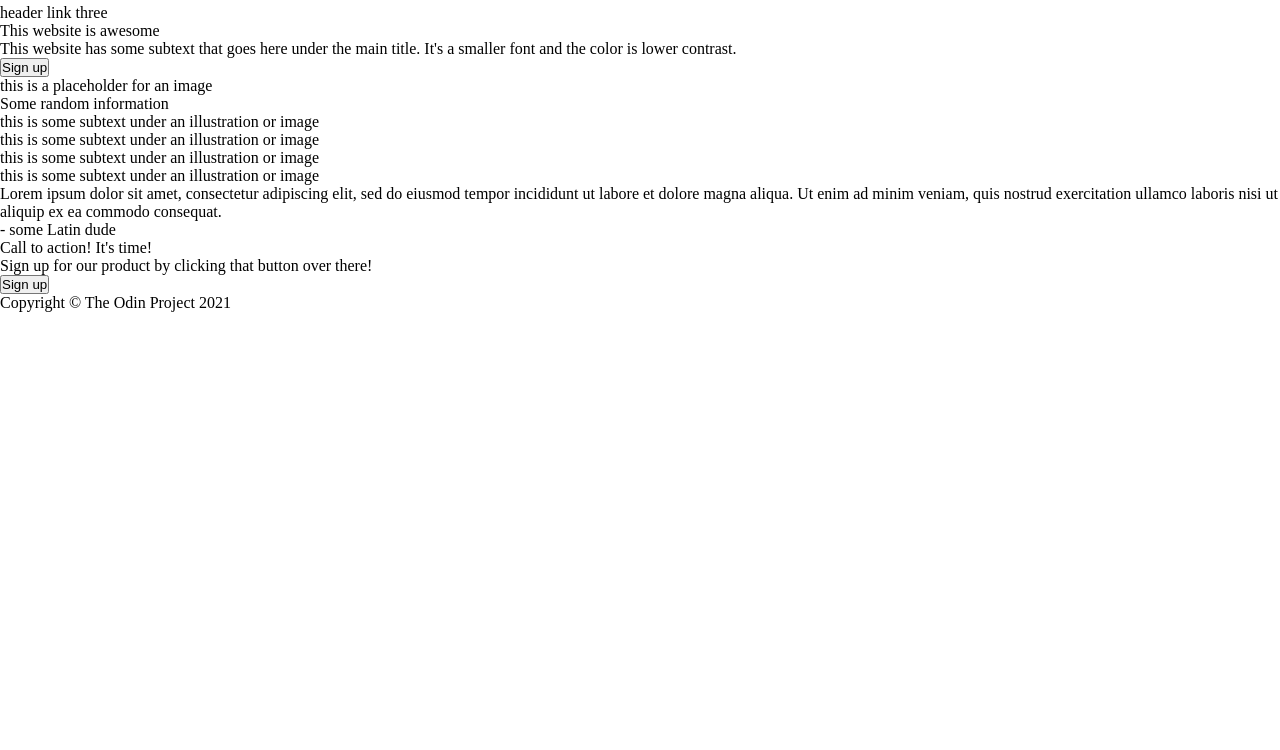
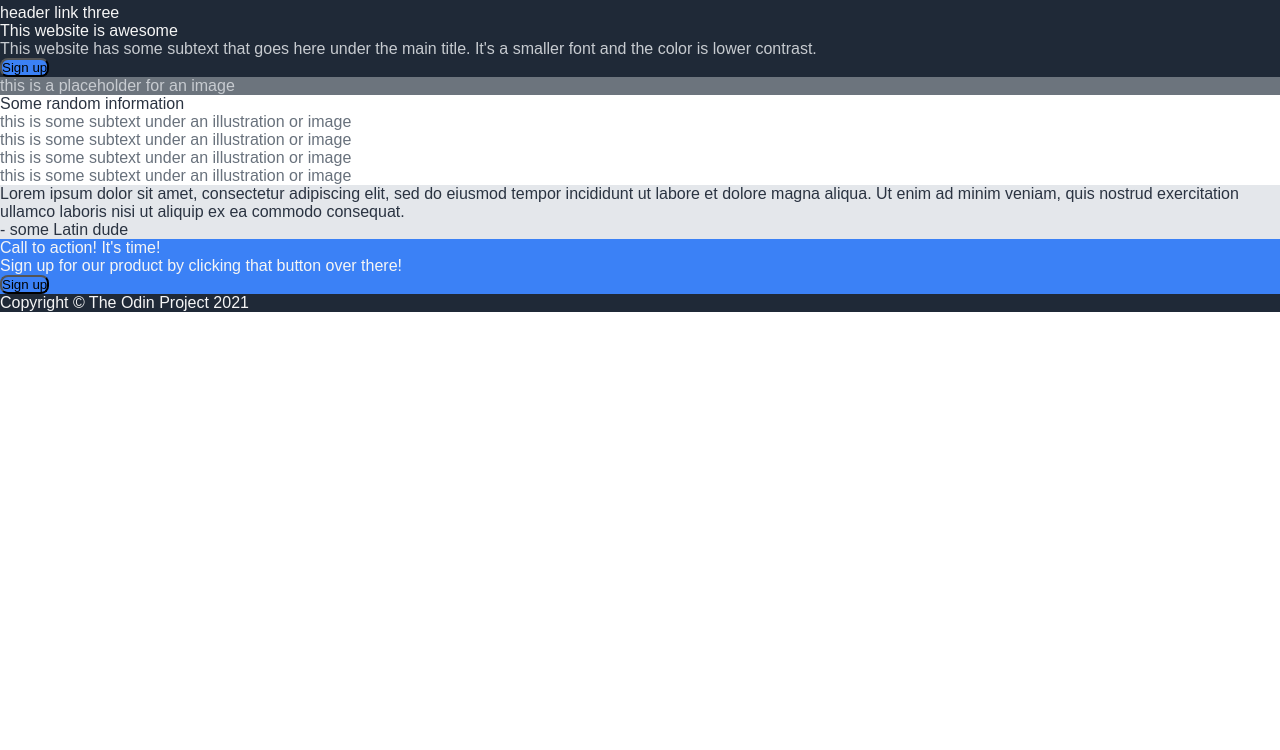
Before and after one commit to abegail/odin-landing-page, a plain HTML site: page index.html in a window 1280 px wide. Shown: the part 50-800 px from the top of the page. Drawn offline with Linux system fonts and the light colour scheme.

Commit message:
Add background color and content color

```diff
--- a/style.css
+++ b/style.css
@@ -2,3 +2,51 @@
     padding: 0;
     margin: 0;
 }
+
+body {
+    font-family: sans-serif;
+}
+
+header,
+.hero,
+footer {
+    background-color: #1F2937;
+}
+
+.testimonials {
+    background-color: #E4E7EB;
+}
+
+.cta {
+    background-color: #3B81F6;
+}
+
+header,
+footer,
+.hero-text .title,
+.cta {
+    color: whitesmoke;
+}
+
+.hero .description,
+.image {
+    color: #C7CBD0;
+}
+
+.card .description {
+    color: #68717C;
+}
+
+.testimonials,
+.features .title {
+    color: #2A3341;
+}
+
+.hero .image {
+    background-color: #6C747D;
+}
+
+button {
+    background-color: #3B81F6;
+    border-radius: 8px;
+}
```
